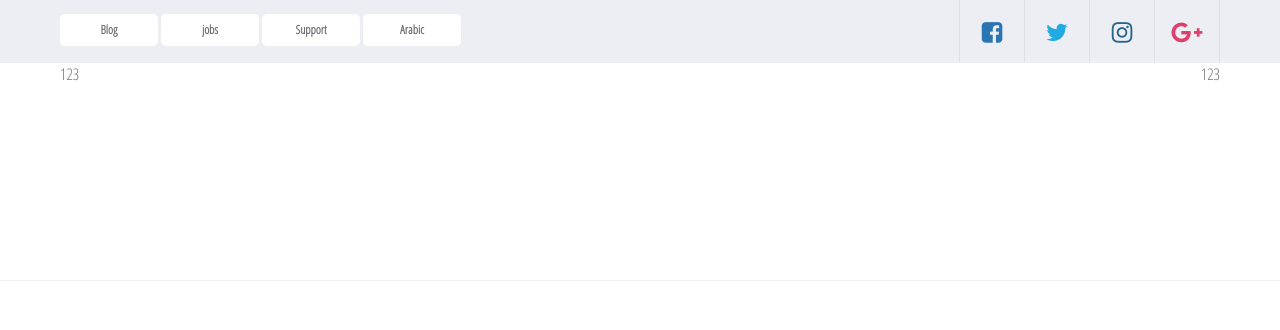
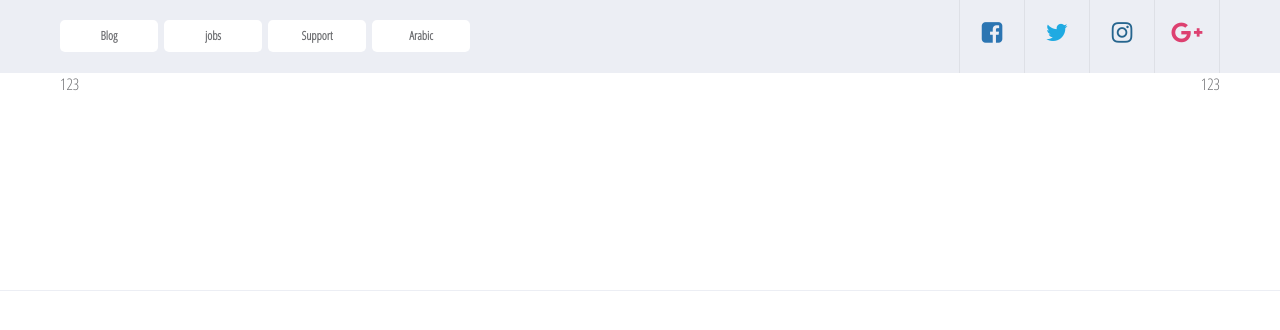
Before and after one commit to dftvillage/test1, a plain HTML site: page index.html in a window 1280 px wide. Drawn offline with Linux system fonts and the light colour scheme.

Commit message:
some little things

```diff
--- a/index.html
+++ b/index.html
@@ -20,12 +20,10 @@
             <div class="header__top-line">
                 <div class="header__content-wrap">
                     <nav class="header__navigation-top">
-                        <ul>
-                            <li><a href="#">Blog</a></li>
-                            <li><a href="#">jobs</a></li>
-                            <li><a href="#">Support</a></li>
-                            <li><a href="#">Arabic</a></li>
-                        </ul>
+                        <a href="#">Blog</a>
+                        <a href="#">jobs</a>
+                        <a href="#">Support</a>
+                        <a href="#">Arabic</a>
                     </nav>
                     <div class="header__social-links">
                         <a href="#">
--- a/scss/style.scss
+++ b/scss/style.scss
@@ -1,3 +1,30 @@
+@media all and(max-width: 1170px){
+    .header__content-wrap{
+        width: 100% !important;
+    }
+}
+@media all and(max-width: 970px){
+    .header__content-wrap{
+        flex-flow: column wrap !important;
+    }
+    .header__social-links{
+        text-align: center !important;
+    }
+    .header__social-links, .header__navigation-top{
+        width: 100% !important;
+    }
+    .header__navigation-top{
+        text-align: center !important;
+    }
+}
+@media all and(max-width: 750px){}
+
+
+
+
+
+
+
 $baseWidth: 1160px;
 $allWidth: 100%;
 $main-textColor: #6d6e71;
@@ -23,23 +50,28 @@ a{
         color: $main-textColor;
         text-decoration: none;
     }
+    &:visited{
+        color: $main-textColor;
+    }
     &:hover{
-        color: lighten($main-textColor, 15%);
-    }
-    &:visited{
         color: lighten($main-textColor, 15%);
     }
     &:active{
         color: lighten($main-textColor, 25%);
     }
 }
+
+
+
+
+
 .header, .header__top-line, .header__content-wrap{
     width: $allWidth;
     margin: 0 auto;
 }
 .header__top-line{
     background: $lightBlueBgColor;
-    height: 63px;
+    min-height: 63px;
     line-height: 63px;
 }
 .header__content-wrap{
@@ -50,34 +82,29 @@ a{
 }
 .header__navigation-top{
     width: 50%;
-    margin-top: 3px;
-    & > ul{
-        display: block;
-        font-size: 0;
-        & > li{
-            font-size: 12px;
-            font-weight: bold;
-            background: #fff;
-            display: inline-block;
-            height: 32px;
-            width: 98px;
-            border-radius: 5px;
-            text-align: center;
-            line-height: 32px;
-            margin-right: 3px;
-            & > a{
-                display: block;
-                width: 100%;
-                height: 100%;
-            }
-        }
+    margin: 3px auto 0;
+    text-align: left;
+    & a{
+        display: inline-block;
+        height: 32px;
+        width: 98px;
+        background: #fff;
+        font-size: 12px;
+        font-weight: bold;
+        line-height: 32px;
+        margin-right: 3px;
+        border-radius: 5px;
+        text-align: center;
     }
 }
 .header__social-links{
     width: 50%;
     text-align: right;
     font-size: 0;
+    margin: 0 auto;
     & > a{
+        height: 100%;
+        line-height: 63px;
         font-size: 24px;
         display: inline-block;
         border-left: 1px #dee0e6 solid;
@@ -104,9 +131,6 @@ a{
 
 
 .header__body{
-    display: flex;
-    justify-content: space-between;
-    flex-flow: row nowrap;
     height: 217px;
     width: $allWidth;
     border-bottom: 1px solid $lightBlueBgColor;
```
Also changed, not shown: css/style.css.
